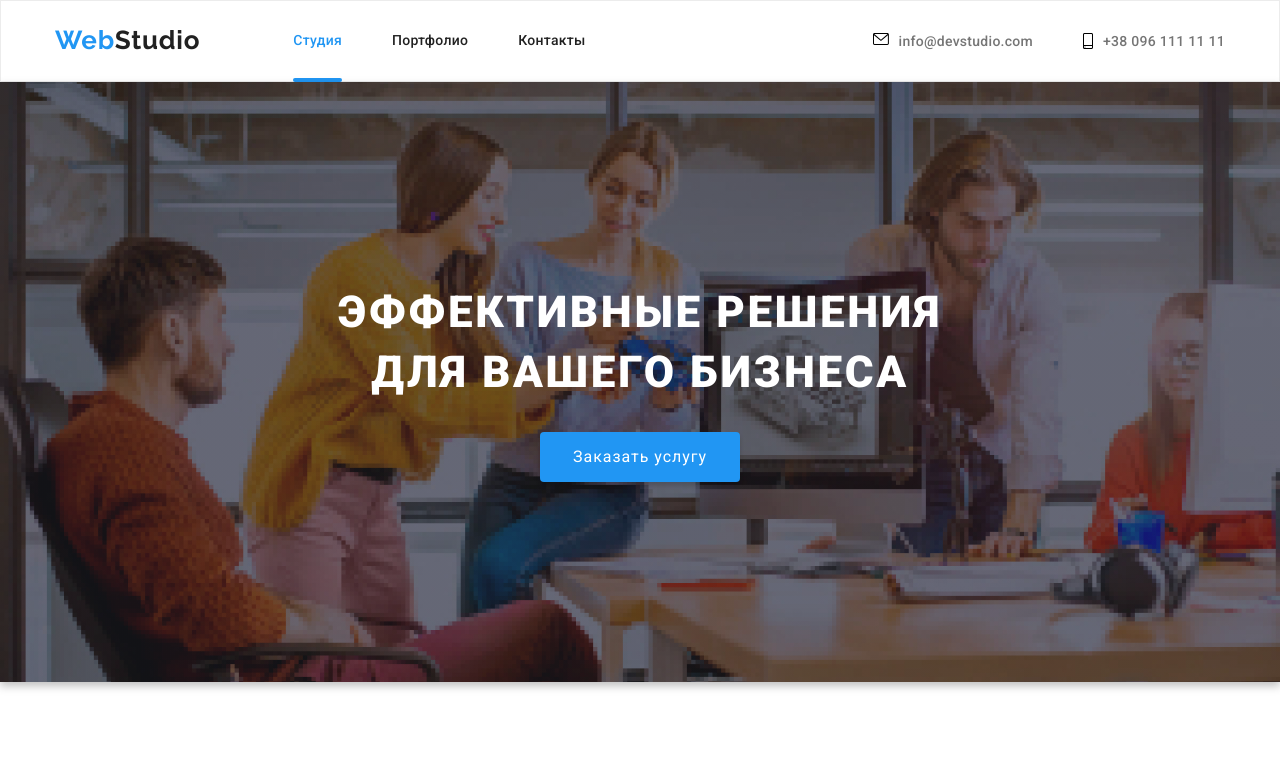
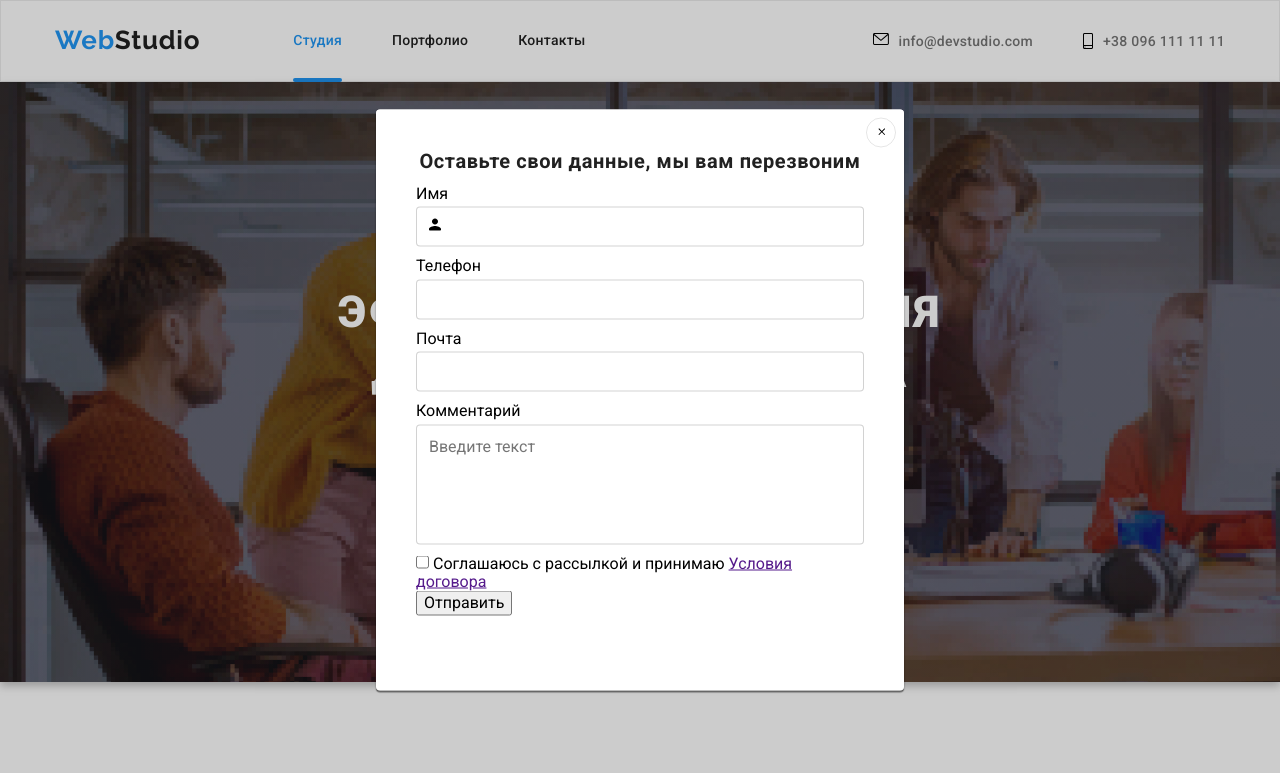
Before and after one commit to Julija100/goit-markup-hw-06, a plain HTML site: page index.html in a window 1280 px wide. Shown: the top 773 px of the page. Drawn offline with nearby package versions, Linux system fonts and the light colour scheme.

Commit message:
add styles in modal

```diff
--- a/css/style.css
+++ b/css/style.css
@@ -673,7 +673,59 @@ textarea {
   background-color: var(--accent-color);
 }
 /*=====FOOTER END=====*/
+/*=====MODAL=====*/
+.modal-text {
+  width: 448px;
+  height: 23px;
+  font-weight: bold;
+  font-size: 20px;
+  line-height: 23px;
+  text-align: center;
+  letter-spacing: 0.03em;
+  color: #212121;
+  margin-bottom: 12px;
+}
+.form {
+  position: absolute;
+  width: 528px;
+  height: 581px;
+  background: #ffffff;
+  box-shadow: 0px 1px 3px rgba(0, 0, 0, 0.12), 0px 1px 1px rgba(0, 0, 0, 0.14),
+    0px 2px 1px rgba(0, 0, 0, 0.2);
+  border-radius: 4px;
+  padding: 40px;
+}
+.form-field {
+  position: relative;
+  display: flex;
+  flex-direction: column;
+  margin-bottom: 10px;
+}
+.form-field label {
+  margin-bottom: 4px;
+}
+.form-field input {
+  width: 448px;
+  height: 40px;
+  border: 1px solid rgba(33, 33, 33, 0.2);
+  border-radius: 4px;
+}
+.comment {
+  padding: 12px;
+  width: 448px;
+  height: 120px;
+  border: 1px solid rgba(33, 33, 33, 0.2);
+  border-radius: 4px;
+}
+.modal-icon {
+  position: absolute;
+  top: 50%;
+  left: 10px;
+  width: 18px;
+  height: 18px;
+}
 
+/*=====MODAL END=====*/
 .backdrop {
   position: fixed;
   top: 0;
--- a/index.html
+++ b/index.html
@@ -304,6 +304,40 @@
       <symbol id="icon-close-black-18dp-2-1" viewBox="0 0 32 32">
         <path
           d="M26.667 7.303l-1.97-1.97-7.808 7.808-7.808-7.808-1.97 1.97 7.808 7.808-7.808 7.808 1.97 1.97 7.808-7.808 7.808 7.808 1.97-1.97-7.808-7.808 7.808-7.808z">
+        </path>
+      </symbol>
+      <symbol id="icon-telegram" viewBox="0 0 32 32">
+        <path fill="#fff" style="fill: var(--color1, #fff)"
+          d="M32 0l-32 18 10.227 3.788 15.773-14.788-11.998 16.186 0.010 0.004-0.012-0.004v8.814l5.735-6.691 7.265 2.691 5-28z">
+        </path>
+      </symbol>
+      <symbol id="icon-Vector" viewBox="0 0 34 32">
+        <path
+          d="M30.341 3.556v24.889h-26.548v-24.889h26.548zM30.341 0h-26.548c-2.086 0-3.793 1.6-3.793 3.556v24.889c0 1.956 1.707 3.556 3.793 3.556h26.548c2.086 0 3.793-1.6 3.793-3.556v-24.889c0-1.956-1.707-3.556-3.793-3.556z">
+        </path>
+      </symbol>
+      <symbol id="icon-icon-check" viewBox="0 0 34 32">
+        <path fill="#2196f3" style="fill: var(--color2, #2196f3)"
+          d="M4.267 0h25.6c2.356 0 4.267 1.91 4.267 4.267v23.467c0 2.356-1.91 4.267-4.267 4.267h-25.6c-2.356 0-4.267-1.91-4.267-4.267v-23.467c0-2.356 1.91-4.267 4.267-4.267z">
+        </path>
+        <path fill="#fff" style="fill: var(--color1, #fff); stroke: var(--color1, #fff)" stroke="#fff"
+          stroke-linejoin="miter" stroke-linecap="butt" stroke-miterlimit="4" stroke-width="0.4267"
+          d="M8.442 16.537l-0.147-0.14-2.205 2.088 7.767 7.41 16.318-15.567-2.19-2.089-14.128 13.465-5.416-5.167z">
+        </path>
+      </symbol>
+      <symbol id="icon-person" viewBox="0 0 32 32">
+        <path
+          d="M16 16c2.947 0 5.333-2.387 5.333-5.333s-2.387-5.333-5.333-5.333c-2.947 0-5.333 2.387-5.333 5.333s2.387 5.333 5.333 5.333zM16 18.667c-3.56 0-10.667 1.787-10.667 5.333v1.333c0 0.733 0.6 1.333 1.333 1.333h18.667c0.733 0 1.333-0.6 1.333-1.333v-1.333c0-3.547-7.107-5.333-10.667-5.333z">
+        </path>
+      </symbol>
+      <symbol id="icon-phone" viewBox="0 0 32 32">
+        <path
+          d="M24.882 19.773l-3.268-0.373c-0.785-0.090-1.557 0.18-2.11 0.733l-2.367 2.367c-3.641-1.853-6.626-4.825-8.478-8.478l2.38-2.38c0.553-0.553 0.823-1.325 0.733-2.11l-0.373-3.242c-0.154-1.299-1.248-2.277-2.56-2.277h-2.226c-1.454 0-2.663 1.209-2.573 2.663 0.682 10.987 9.469 19.761 20.443 20.443 1.454 0.090 2.663-1.119 2.663-2.573v-2.226c0.013-1.3-0.965-2.393-2.264-2.547z">
+        </path>
+      </symbol>
+      <symbol id="icon-email" viewBox="0 0 32 32">
+        <path
+          d="M26.667 5.333h-21.333c-1.467 0-2.653 1.2-2.653 2.667l-0.013 16c0 1.467 1.2 2.667 2.667 2.667h21.333c1.467 0 2.667-1.2 2.667-2.667v-16c0-1.467-1.2-2.667-2.667-2.667zM26.133 11l-9.427 5.893c-0.427 0.267-0.987 0.267-1.413 0l-9.427-5.893c-0.333-0.213-0.533-0.573-0.533-0.96 0-0.893 0.973-1.427 1.733-0.96l8.933 5.587 8.933-5.587c0.76-0.467 1.733 0.067 1.733 0.96 0 0.387-0.2 0.747-0.533 0.96z">
         </path>
       </symbol>
     </defs>
@@ -736,30 +770,45 @@
     </div>
   </footer>
 
-  <div class="backdrop is-hidden" data-modal>
+  <div class="backdrop " data-modal>
     <div class="modal">
-      <form>
-        <div>
-          <label for="name">Имя</label>
-          <input type="text" name="name" id="name">
+      <form class="form js-speaker-form">
+
+        <p class="modal-text">Оставьте свои данные, мы вам перезвоним</p>
+
+        <div class="form-field">
+          <label for="name" class="form-label">Имя</label>
+          <input type="text" name="name" id="name" />
+
+          <svg class="modal-icon">
+            <use xlink:href="#icon-person">
+            </use>
+          </svg>
+
         </div>
-        <div>
+        <div class="form-field">
           <label for="tel">Телефон</label>
           <input type="tel" name="tel" id="tel">
         </div>
-        <div>
+        <div class="form-field">
           <label for="email">Почта</label>
           <input type="email" name="email" id="email">
         </div>
 
-        <label for="comment">Комментарий</label>
-        <textarea name="comment" id="comment" cols="30" rows="10" placeholder="Введите текст"></textarea>
+        <div class="form-field">
+          <label for="comment">Комментарий</label>
+          <textarea class="comment" name="comment" id="comment" cols="30" rows="10"
+            placeholder="Введите текст"></textarea>
+        </div>
 
-        <input type="checkbox" name="contract" value="contract" id="contract">
-        <label for="contract">Соглашаюсь с рассылкой и принимаю <a href="">Условия договора</a> </label>
+        <div>
+          <input type="checkbox" name="contract" value="contract" id="contract">
+          <label for="contract">Соглашаюсь с рассылкой и принимаю <a href="">Условия договора</a> </label>
+        </div>
 
         <button type="submit">Отправить</button>
       </form>
+
       <button type="button" class="modal-close-btn" data-modal-close><svg class="icon-close-black-18dp-2-1">
           <use xlink:href="#icon-close-black-18dp-2-1"></use>
         </svg></button>
```
